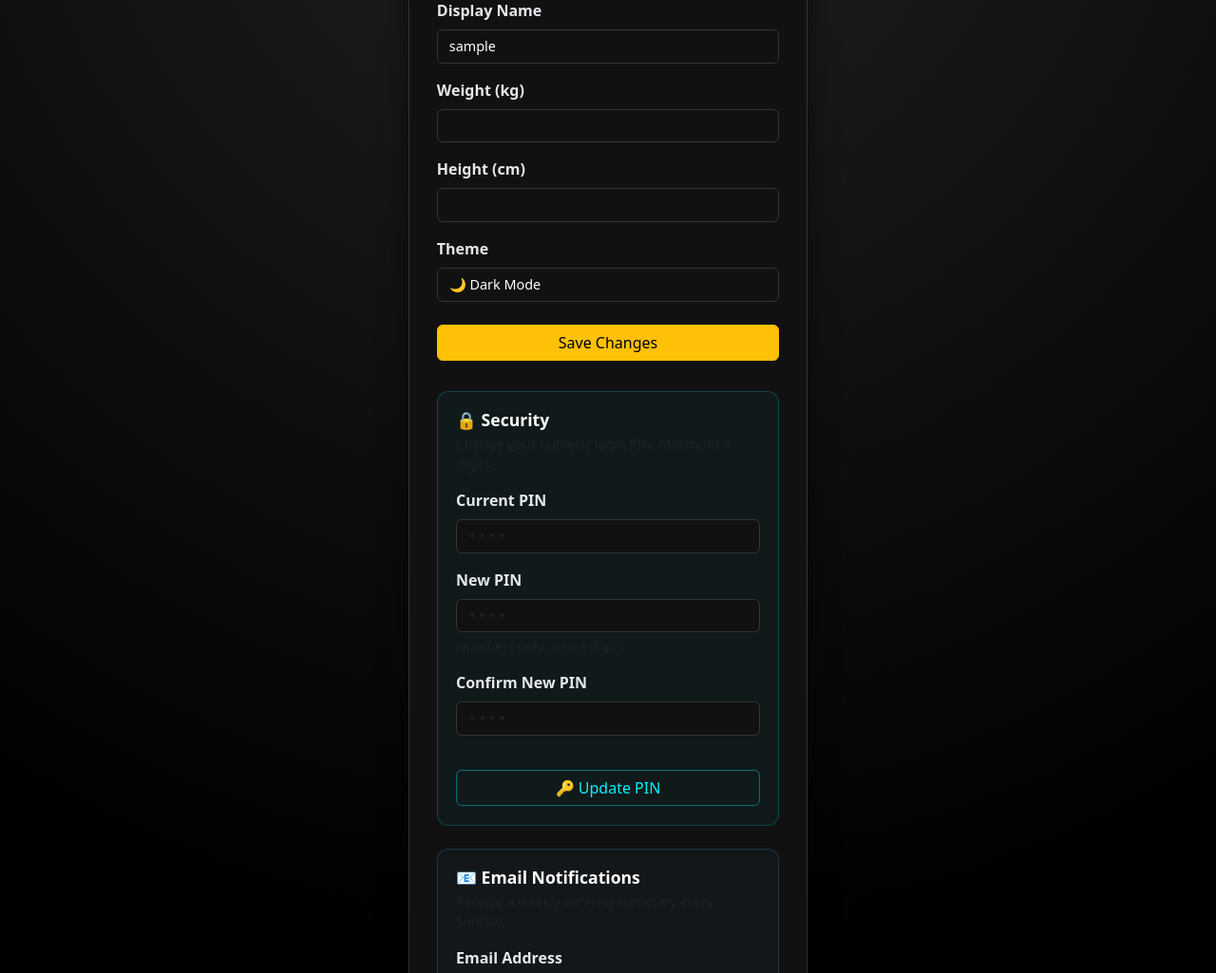
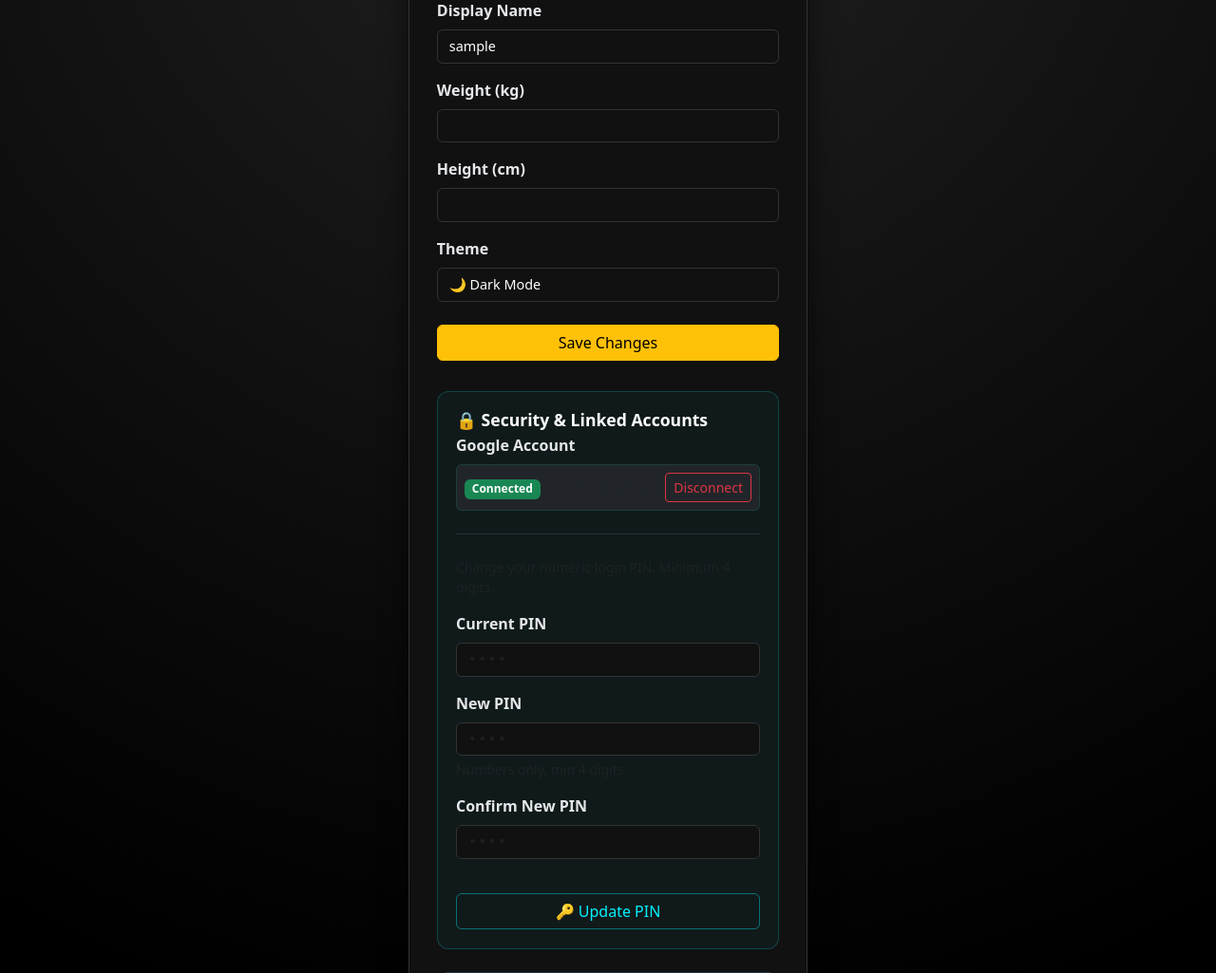
Before and after one commit to Yajat-Sharma/Runrush, a Flask app: page /settings in a window 1280 px wide. Shown: the part 217-1242 px from the top of the page at 95% size. Run offline with Flask 3, Linux system fonts and the light colour scheme; the visitor is signed in with stand-in values (Sample User, id 1); data comes from the database, SQL or seed files in the repository; parts of the project's set-up code (start-up, migrations or seed data) failed here and were passed over; some libraries are stand-ins or nearby versions.

Commit message:
Implement Google OAuth login and settings UI with disconnect safety

```diff
--- a/app.py
+++ b/app.py
@@ -8,6 +8,7 @@ from flask import Flask, render_template, request, redirect, session, url_for, m
 from datetime import date, datetime, timedelta
 from db import get_db, IntegrityError, USE_PG
 from extensions import csrf, limiter, bcrypt
+from authlib.integrations.flask_client import OAuth
 
 # ---------------------------------------------------------------------------
 # App initialisation
@@ -40,6 +41,18 @@ csrf.init_app(app)
 limiter.init_app(app)
 bcrypt.init_app(app)
 
+oauth = OAuth(app)
+if os.environ.get("GOOGLE_CLIENT_ID") and os.environ.get("GOOGLE_CLIENT_SECRET"):
+    oauth.register(
+        name='google',
+        server_metadata_url='https://accounts.google.com/.well-known/openid-configuration',
+        client_id=os.environ.get("GOOGLE_CLIENT_ID"),
+        client_secret=os.environ.get("GOOGLE_CLIENT_SECRET"),
+        client_kwargs={
+            'scope': 'openid email profile'
+        }
+    )
+
 DEFAULT_WEIGHT = 0.0   # used if user hasn't set weight yet
 
 
@@ -133,6 +146,8 @@ def init_db():
             "ALTER TABLE runs ADD COLUMN IF NOT EXISTS notes TEXT",
             "ALTER TABLE users ADD COLUMN IF NOT EXISTS email TEXT",
             "ALTER TABLE users ADD COLUMN IF NOT EXISTS email_weekly_summary INTEGER DEFAULT 1",
+            "ALTER TABLE users ADD COLUMN IF NOT EXISTS google_id TEXT",
+            "ALTER TABLE users ADD COLUMN IF NOT EXISTS google_email TEXT",
             # Weather / location columns
             "ALTER TABLE users ADD COLUMN IF NOT EXISTS home_city TEXT",
             "ALTER TABLE users ADD COLUMN IF NOT EXISTS home_latitude REAL",
@@ -148,6 +163,8 @@ def init_db():
             except Exception:
                 pass
 
+        conn.execute("CREATE UNIQUE INDEX IF NOT EXISTS idx_users_google_id ON users(google_id)")
+
         conn.execute("""
             CREATE TABLE IF NOT EXISTS user_badges (
                 id SERIAL PRIMARY KEY,
@@ -205,6 +222,8 @@ def init_db():
             "ALTER TABLE users ADD COLUMN status TEXT DEFAULT 'active'",
             "ALTER TABLE users ADD COLUMN email TEXT",
             "ALTER TABLE users ADD COLUMN email_weekly_summary INTEGER DEFAULT 1",
+            "ALTER TABLE users ADD COLUMN google_id TEXT",
+            "ALTER TABLE users ADD COLUMN google_email TEXT",
             # Weather / location columns
             "ALTER TABLE users ADD COLUMN home_city TEXT",
             "ALTER TABLE users ADD COLUMN home_latitude REAL",
@@ -215,6 +234,8 @@ def init_db():
                 conn.execute(sql)
             except _sqlite3.OperationalError:
                 pass
+
+        conn.execute("CREATE UNIQUE INDEX IF NOT EXISTS idx_users_google_id ON users(google_id)")
 
         # runs table
         conn.execute("""
@@ -1514,6 +1535,8 @@ def settings():
     user_email_pref = user["email_weekly_summary"] if "email_weekly_summary" in user.keys() else 1
     home_city = user["home_city"] if "home_city" in user.keys() else None
 
+    google_id = user["google_id"] if "google_id" in user.keys() else None
+
     return render_template(
         "settings.html",
         display_name=user["display_name"] or user["username"],
@@ -1524,6 +1547,7 @@ def settings():
         email=user_email,
         email_weekly_summary=user_email_pref if user_email_pref is not None else 1,
         home_city=home_city,
+        google_id=google_id,
     )
 
 
@@ -3139,6 +3163,171 @@ def login():
     return render_template("login.html")
 
 
+@app.route("/auth/google/login")
+def google_login():
+    if not os.environ.get("GOOGLE_CLIENT_ID"):
+        flash("Google Login is not configured on this server.", "danger")
+        return redirect(url_for("login"))
+
+    redirect_uri = url_for('google_auth', _external=True)
+    session['linking'] = request.args.get('link') == 'true'
+    return oauth.google.authorize_redirect(redirect_uri)
+
+
+@app.route("/auth/google/callback")
+@limiter.limit("20 per hour")
+def google_auth():
+    if not os.environ.get("GOOGLE_CLIENT_ID"):
+        flash("Google Login is not configured.", "danger")
+        return redirect(url_for("login"))
+
+    try:
+        token = oauth.google.authorize_access_token()
+        userinfo = token.get('userinfo')
+        if not userinfo:
+            userinfo = oauth.google.userinfo()
+    except Exception as e:
+        flash(f"Google login failed: {str(e)}", "danger")
+        return redirect(url_for("login"))
+
+    google_id = userinfo.get('sub')
+    email = userinfo.get('email')
+
+    if not google_id or not email:
+        flash("Incomplete information received from Google.", "danger")
+        return redirect(url_for("login"))
+
+    conn = get_db()
+
+    # 1. Check if google_id already exists
+    user = conn.execute("SELECT * FROM users WHERE google_id = ?", (google_id,)).fetchone()
+
+    if user:
+        if session.get('linking'):
+            if user['id'] != session.get('user_id'):
+                flash("This Google account is already linked to another user.", "danger")
+                conn.close()
+                return redirect(url_for("settings"))
+            else:
+                flash("This Google account is already linked to your account.", "info")
+                conn.close()
+                return redirect(url_for("settings"))
+
+        # Log them in
+        session["user_id"] = user["id"]
+        session["username"] = user["username"]
+        if user["status"] == "blocked":
+            session.clear()
+            conn.close()
+            return render_template("login.html", error="Your account has been blocked.")
+
+        now_str = datetime.now().strftime("%Y-%m-%d %H:%M:%S")
+        conn.execute("UPDATE users SET last_login = ? WHERE id = ?", (now_str, user["id"]))
+        conn.commit()
+        conn.close()
+        log_activity(user["id"], "LOGIN", "User logged in via Google")
+
+        if not user['pin']:
+            return redirect(url_for('set_pin'))
+
+        return redirect(url_for("index"))
+
+    # 2. Check if we are linking to a current session
+    if session.get('linking') and session.get('user_id'):
+        user_id = session['user_id']
+        conn.execute("UPDATE users SET google_id = ?, google_email = ? WHERE id = ?", (google_id, email, user_id))
+        conn.commit()
+        conn.close()
+        session.pop('linking', None)
+        flash("Google account successfully linked!", "success")
+        log_activity(user_id, "LINK_GOOGLE", "Linked Google account")
+        return redirect(url_for("settings"))
+
+    # 3. Check for email collision with existing account
+    existing_email_user = conn.execute("SELECT * FROM users WHERE email = ?", (email,)).fetchone()
+    if existing_email_user:
+        conn.close()
+        flash("An account with this email already exists. Please log in with your PIN and link your Google account in Settings.", "warning")
+        return redirect(url_for("login"))
+
+    # 4. Brand new registration
+    base_username = email.split('@')[0]
+    username = base_username
+    counter = 2
+    while conn.execute("SELECT id FROM users WHERE username = ?", (username,)).fetchone():
+        username = f"{base_username}{counter}"
+        counter += 1
+
+    try:
+        conn.execute(
+            "INSERT INTO users (username, pin, email, google_id, google_email) VALUES (?, ?, ?, ?, ?)",
+            (username, "", email, google_id, email)
+        )
+        conn.commit()
+        new_user = conn.execute("SELECT id FROM users WHERE username = ?", (username,)).fetchone()
+
+        session["user_id"] = new_user["id"]
+        session["username"] = username
+        log_activity(new_user["id"], "REGISTER", "User registered via Google")
+        conn.close()
+
+        return redirect(url_for("set_pin"))
+
+    except IntegrityError:
+        conn.close()
+        flash("Error creating account.", "danger")
+        return redirect(url_for("login"))
+
+
+@app.route("/auth/google/disconnect", methods=["POST"])
+def google_disconnect():
+    if not require_login():
+        return redirect(url_for("login"))
+
+    user = get_current_user()
+    if not user:
+        return redirect(url_for("login"))
+
+    if not user['pin']:
+        flash("You cannot disconnect your Google account because you don't have a backup PIN set. Please change your PIN first.", "danger")
+        return redirect(url_for("settings"))
+
+    conn = get_db()
+    conn.execute("UPDATE users SET google_id = NULL, google_email = NULL WHERE id = ?", (user['id'],))
+    conn.commit()
+    conn.close()
+
+    log_activity(user['id'], "UNLINK_GOOGLE", "Disconnected Google account")
+    flash("Google account disconnected.", "success")
+    return redirect(url_for("settings"))
+
+
+@app.route("/auth/set-pin", methods=["GET", "POST"])
+def set_pin():
+    if not require_login():
+        return redirect(url_for("login"))
+
+    user = get_current_user()
+    if user['pin']:
+        return redirect(url_for("index"))
+
+    if request.method == "POST":
+        pin = request.form.get("pin", "").strip()
+        if len(pin) < 4 or not pin.isdigit():
+            return render_template("set_pin.html", error="Use a 4+ digit numeric PIN.", username=user['username'])
+
+        hashed_pin = bcrypt.generate_password_hash(pin)
+        conn = get_db()
+        conn.execute("UPDATE users SET pin = ? WHERE id = ?", (hashed_pin, user['id']))
+        conn.commit()
+        conn.close()
+
+        flash("PIN successfully set! Welcome to RunRush.", "success")
+        return redirect(url_for("onboarding"))
+
+    return render_template("set_pin.html", username=user['username'])
+
+
 @app.route("/admin")
 def admin_dashboard():
     if not require_login():
--- a/models/user.py
+++ b/models/user.py
@@ -23,6 +23,8 @@ class User:
         self.status = user_dict.get('status', 'active')
         self.email = user_dict.get('email')
         self.email_weekly_summary = user_dict.get('email_weekly_summary', 1)
+        self.google_id = user_dict.get('google_id')
+        self.google_email = user_dict.get('google_email')
 
     @staticmethod
     def hash_pin(pin):
@@ -49,7 +51,9 @@ class User:
             'role': self.role,
             'status': self.status,
             'email': self.email,
-            'email_weekly_summary': self.email_weekly_summary
+            'email_weekly_summary': self.email_weekly_summary,
+            'google_id': self.google_id,
+            'google_email': self.google_email
         }
 
     @property
--- a/requirements.txt
+++ b/requirements.txt
@@ -16,6 +16,8 @@ Flask-Bcrypt==1.0.1
 bcrypt==4.3.0
 Flask-Limiter==3.12
 limits==4.4.1
+Authlib==1.3.0
+requests==2.31.0
 
 # AI / Vision
 google-genai
--- a/templates/settings.html
+++ b/templates/settings.html
@@ -221,7 +221,32 @@
 
     <!-- SECURITY — Change PIN -->
     <div class="security-card mt-4">
-      <h5 class="section-title mb-1" style="color: var(--text-primary);">🔒 Security</h5>
+      <h5 class="section-title mb-1" style="color: var(--text-primary);">🔒 Security & Linked Accounts</h5>
+
+      <!-- Google Auth Linking -->
+      <div class="mb-4 pb-3 border-bottom border-secondary border-opacity-25">
+        <label class="form-label d-block">Google Account</label>
+        {% if google_id %}
+          <div class="d-flex justify-content-between align-items-center bg-dark p-2 rounded border border-success border-opacity-25 mb-2">
+            <div>
+              <span class="badge bg-success">Connected</span>
+              <small class="text-muted ms-2">Linked to Google</small>
+            </div>
+            <form action="{{ url_for('google_disconnect') }}" method="post" class="m-0" onsubmit="return confirm('Are you sure you want to disconnect your Google account?');">
+              <input type="hidden" name="csrf_token" value="{{ csrf_token() }}">
+              <button class="btn btn-outline-danger btn-sm">Disconnect</button>
+            </form>
+          </div>
+        {% else %}
+          <div class="d-flex justify-content-between align-items-center bg-dark p-2 rounded border border-secondary border-opacity-25 mb-2">
+            <small class="text-muted">Not connected</small>
+            <a href="{{ url_for('google_login', link='true') }}" class="btn btn-outline-light btn-sm">
+              <i class="fab fa-google"></i> Link Google
+            </a>
+          </div>
+        {% endif %}
+      </div>
+
       <p class="text-muted small mb-3">Change your numeric login PIN. Minimum 4 digits.</p>
 
       <form action="/settings/change-pin" method="post" id="changePinForm">
```
Also changed, not shown: templates/login.html (+16 -0 lines), templates/set_pin.html (added, +38 -0 lines), tests/conftest.py (+2 -0 lines), tests/test_google_auth.py (added, +202 -0 lines).
